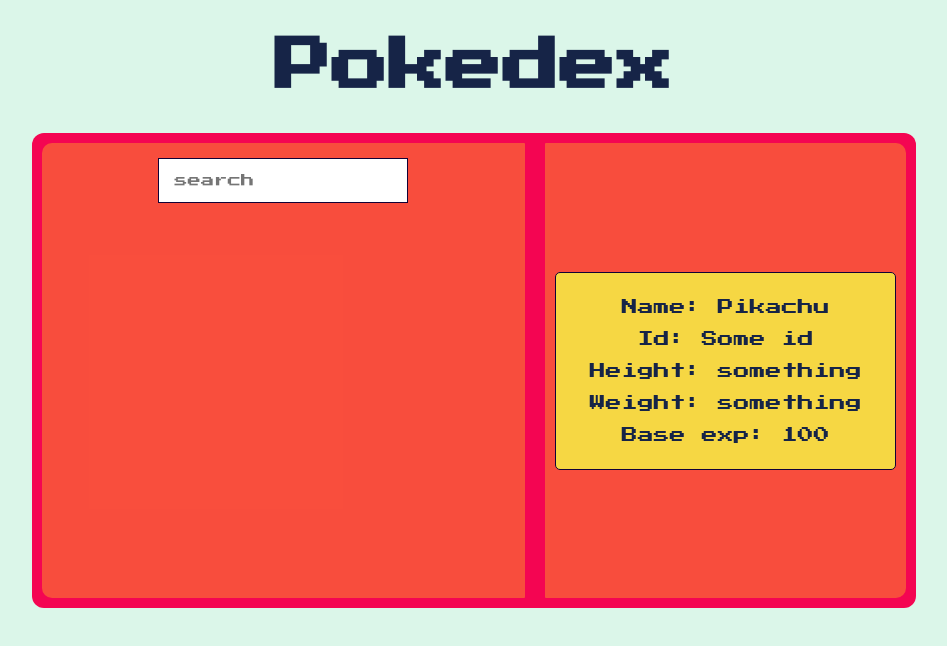
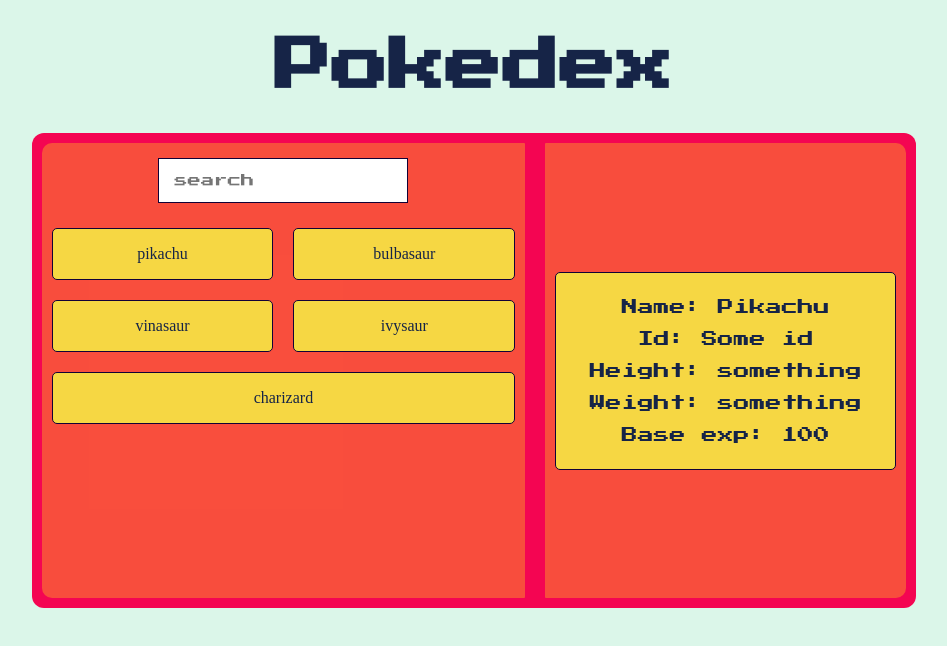
Before and after one commit to Ash9311/pokedex, a React (Create React App) app: page / in a window 1280 px wide. Shown: the top 646 px of the page, without its empty margins (166-1113 px from the left). Built offline with nearby package versions, Linux system fonts and the light colour scheme.

Commit message:
finishing the static design

```diff
--- /dev/null
+++ b/src/components/Pokecard/Pokecard.css
@@ -0,0 +1,18 @@
+.pokecard{
+    display: flex;
+    flex-direction: column;
+    align-items: center;
+    background-color: #f6d743;
+    border: 1px solid #120136;
+    border-radius: 5px;
+    cursor: pointer;
+    backface-visibility: hidden;
+    transform: translateZ(0);
+    transition: transform 0.25s ease-out;
+    margin: 10px;
+    width: 150px;
+    flex-grow: 1;
+}
+.pokecard:hover{
+    transform: scale(1.05);
+}
--- /dev/null
+++ b/src/components/Pokecard/Pokecard.tsx
@@ -0,0 +1,12 @@
+import React from "react";
+import './Pokecard.css';
+
+const Pokecard = (props: any) =>{
+   return(
+       <div className="pokecard">
+           <p>{props.name}</p>
+       </div>
+   )
+}
+
+export default Pokecard;
--- a/src/components/Pokedex/Pokedex.tsx
+++ b/src/components/Pokedex/Pokedex.tsx
@@ -1,4 +1,5 @@
 import React from "react";
+import Pokelist from "../Pokelist/Pokelist";
 import PokeSearchResult from "../PokeSearchResult/PokeSearchResult";
 import SearchBox from "../SearchBox/SearchBox";
 import "./Pokedex.css"
@@ -8,6 +9,7 @@
         <div className="pokedex-container">
             <div className="pokelist-container">
                 <SearchBox />
+                <Pokelist />
                 </div>
             <div className="pokesearchresult-container">
                 <PokeSearchResult></PokeSearchResult>
--- /dev/null
+++ b/src/components/Pokelist/Pokelist.css
@@ -0,0 +1,6 @@
+.pokelist{
+    display: flex;
+    align-content: flex-start;
+    flex-wrap: wrap;
+
+}
--- /dev/null
+++ b/src/components/Pokelist/Pokelist.tsx
@@ -0,0 +1,17 @@
+import React from "react";
+import Pokecard from "../Pokecard/Pokecard";
+import "./Pokelist.css";
+
+const Pokelist = () => {
+    return(
+        <div className="pokelist">
+           <Pokecard name="pikachu"/>
+           <Pokecard name="bulbasaur"/>
+           <Pokecard name="vinasaur"/>
+           <Pokecard name="ivysaur"/>
+           <Pokecard name="charizard"/>
+        </div>
+    )
+}
+
+export default Pokelist;
```
